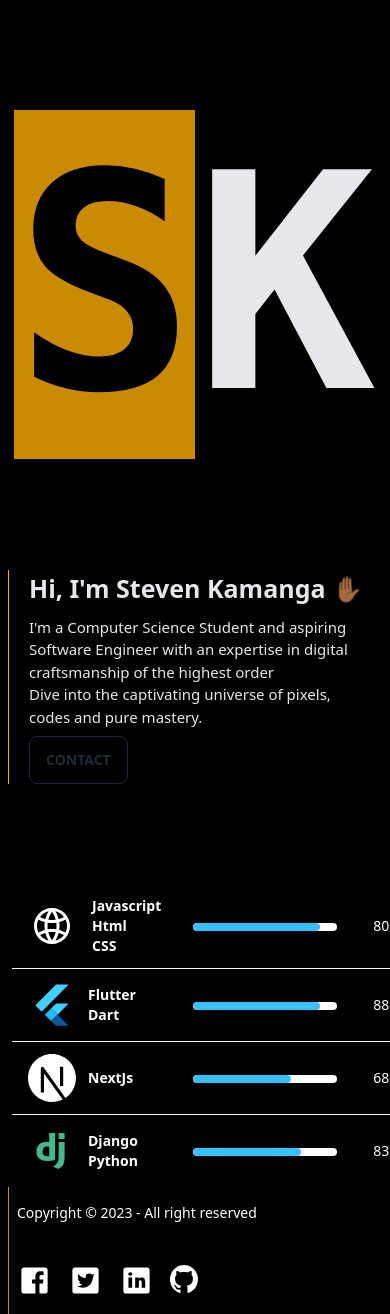
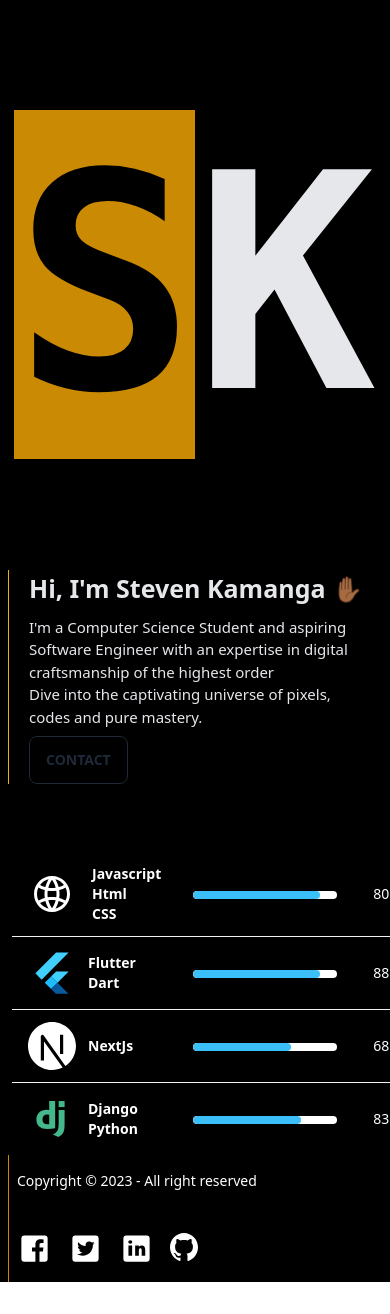
Before and after one commit to steven-kamanga/portfolio, a Next.js app: page / in a window 390 px wide. Shown: the top 1314 px of the page. After the commit the page ends 1282 px from the top, so only its background shows below. Built offline with nearby package versions, Linux system fonts and the light colour scheme.

Commit message:
analytics

```diff
--- a/src/components/Stats.jsx
+++ b/src/components/Stats.jsx
@@ -3,7 +3,7 @@ import React from "react";
 
 export default   function  Stats() {
     return (
-        <div className="flex pt-10">
+        <div className="flex sm:pt-10 pt-2">
             <div className="max-w-2xl sm:pl-8 pl-3 text-white">
                 <table className="table">
                     <tbody>
```
